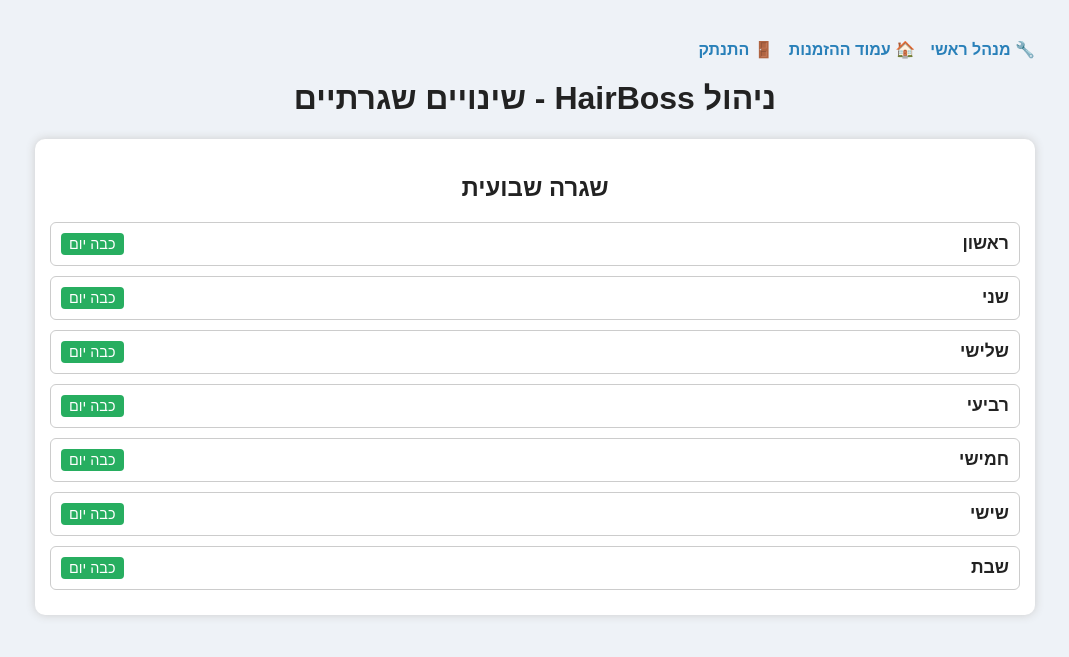
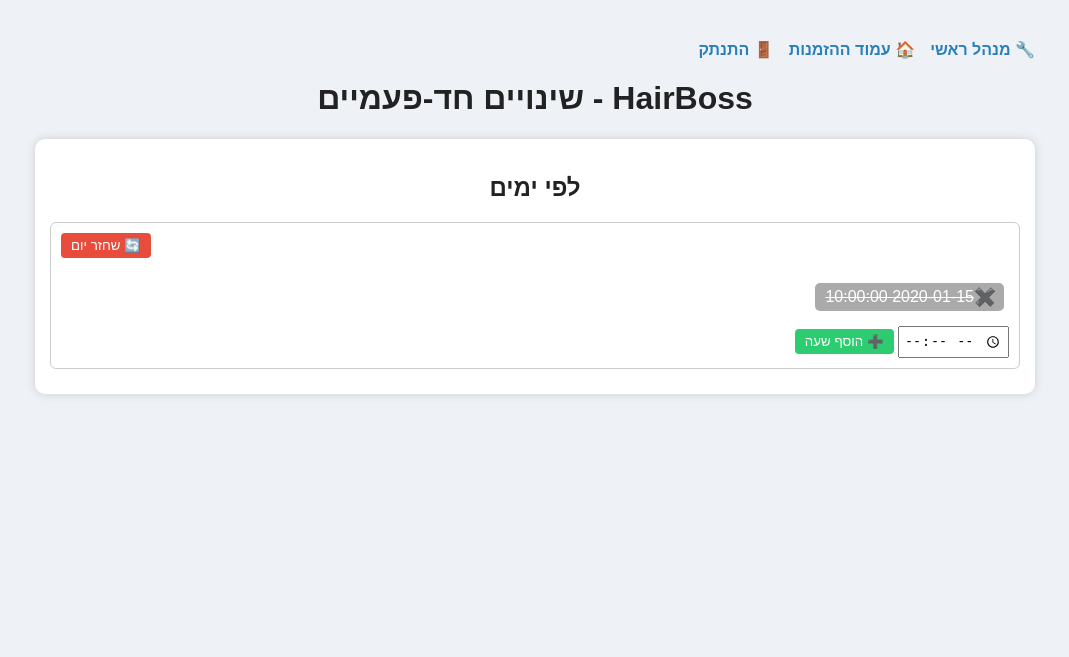
Before and after one commit to rhinops332/barber, a Flask app: template templates/admin_routine.html in a window 1280 px wide. Shown: the top 657 px of the page, without its empty margins (105-1174 px from the left). Run offline with Flask 3, Linux system fonts and the light colour scheme; the template is opened without the code that fills it: most values are stand-ins (such as "Sample title", 1, 10 or a date in 2020).

Commit message:
Update admin_routine.html

```diff
--- a/templates/admin_routine.html
+++ b/templates/admin_routine.html
@@ -3,7 +3,7 @@
 <head>
   <meta charset="UTF-8" />
   <meta name="viewport" content="width=device-width, initial-scale=1" />
-  <title>HairBoss - ניהול שינויים שגרתיים</title>
+  <title>HairBoss - שינויים חד-פעמיים</title>
   <style>
     body {
       font-family: Arial, sans-serif;
@@ -52,7 +52,7 @@
       margin: 5px;
     }
     .time-btn {
-      padding: 5px 30px 5px 10px; /* מקום לאיקס מצד ימין */
+      padding: 5px 30px 5px 10px;
       border-radius: 5px;
       background: #3498db;
       color: white;
@@ -64,19 +64,23 @@
     }
     .time-btn.disabled {
       background: #aaa;
-      cursor: default;
       text-decoration: line-through;
+    }
+    .time-btn.edited {
+      background: #2980b9;
+    }
+    .time-btn.added {
+      background: #f1c40f;
+      color: black;
     }
     .time-btn .close-icon {
       position: absolute;
       right: 8px;
       top: 50%;
       transform: translateY(-50%);
-      color: white;
       font-weight: bold;
+      font-size: 1.1em;
       cursor: pointer;
-      user-select: none;
-      font-size: 1.1em;
       padding-left: 5px;
     }
     .actions-container {
@@ -98,7 +102,6 @@
       cursor: pointer;
       margin-left: 10px;
       font-size: 0.9em;
-      user-select: none;
     }
     .add-time-input { margin-top: 10px; }
     input[type="time"] { padding: 4px; }
@@ -110,18 +113,14 @@
       border-radius: 4px;
       cursor: pointer;
     }
-    button.toggle-day-btn {
-      background: #e67e22;
+    button.restore-btn {
+      background: #e74c3c;
       color: white;
       border: none;
-      padding: 3px 8px;
+      padding: 5px 10px;
       border-radius: 4px;
       cursor: pointer;
-      font-size: 0.9em;
-      user-select: none;
-    }
-    button.toggle-day-btn.enabled {
-      background: #27ae60;
+      margin-bottom: 10px;
     }
     .top-nav {
       overflow: hidden;
@@ -134,148 +133,84 @@
       text-decoration: none;
       color: #2980b9;
       font-weight: bold;
-      user-select: none;
     }
     .logout {
       margin-left: auto;
       color: red;
     }
   </style>
+
   <script>
     function toggleSection(id) {
       document.getElementById(id).classList.toggle('active');
     }
 
-  async function updateWeeklySchedule(action, day_key, time, new_time = null) {
-    const body = { action, day_key, time };
-    if (new_time) body.new_time = new_time;
-    const res = await fetch('/weekly_schedule', {
+    async function updateOverrides(date, time, action, new_time = null) {
+      const res = await fetch('/overrides', {
         method: 'POST',
-      headers: {'Content-Type': 'application/json'},
-      body: JSON.stringify(body)
+        headers: { 'Content-Type': 'application/json' },
+        body: JSON.stringify({ date, time, action, new_time })
       });
       return await res.json();
     }
 
-  async function addWeeklyTime(day_key) {
-    const input = document.getElementById('weekly-add-' + day_key);
-    const time = input.value;
-    if (!time) return alert('נא לבחור שעה');
-    const data = await updateWeeklySchedule('add', day_key, time);
-    if (!data.error) location.reload();
-    else alert(data.error);
+    async function removeOverrides(date, time) {
+      await updateOverrides(date, time, 'remove');
+      location.reload();
     }
 
-  async function removeWeeklyTime(day_key, time) {
-    // מחיקה שקטה בלי popup ובלי רילואד
-    const data = await updateWeeklySchedule('remove', day_key, time);
-    if (!data.error) {
-      const wrapper = document.getElementById(`time-wrapper-${day_key}-${time.replace(':', '-')}`);
-      if (wrapper) wrapper.remove();
-    } else {
-      alert(data.error);
-    }
-  }
-
-  function toggleActions(day_key, time) {
-    const id = `actions-${day_key}-${time.replace(':','-')}`;
+    function toggleActions(date, time) {
+      const id = 'actions-' + date + '-' + time.replace(/:/g, '-');
       const el = document.getElementById(id);
-    if (!el) return;
-    // סוגר את כל שאר התפריטים לפני
       document.querySelectorAll('.actions-container').forEach(c => {
         if (c !== el) c.style.display = 'none';
       });
       el.style.display = (el.style.display === 'block') ? 'none' : 'block';
     }
 
-  // פונקציית עריכה פשוטה: משנה טקסט של הכפתור לשדה input, וכפתורי אישור/ביטול
-  function enableEdit(day_key, time) {
-    const wrapperId = `time-wrapper-${day_key}-${time.replace(':', '-')}`;
+    function enableEdit(date, time) {
+      const wrapperId = 'time-wrapper-' + date + '-' + time.replace(/:/g, '-');
       const wrapper = document.getElementById(wrapperId);
-    if (!wrapper) return;
-
-    // מוחקים את תוכן ה-wrapper
       wrapper.innerHTML = '';
 
-    // יוצרים input type=time עם הערך המקורי
       const input = document.createElement('input');
       input.type = 'time';
       input.value = time;
-    input.id = `edit-input-${day_key}-${time.replace(':', '-')}`;
 
-    // כפתור אישור
       const saveBtn = document.createElement('button');
       saveBtn.textContent = '✓';
       saveBtn.style.marginLeft = '5px';
-    saveBtn.onclick = async (e) => {
-      e.stopPropagation();
+      saveBtn.onclick = async () => {
         const newTime = input.value;
-      if (!newTime) {
-        alert('נא לבחור שעה תקינה');
-        return;
-      }
-      const data = await updateWeeklySchedule('edit', day_key, time, newTime);
-      if (!data.error) {
-        // רענן את הדף כדי להראות את השינוי
+        await updateOverrides(date, time, 'edit', newTime);
         location.reload();
-      } else {
-        alert(data.error);
-      }
       };
 
-    // כפתור ביטול
       const cancelBtn = document.createElement('button');
       cancelBtn.textContent = '✖';
       cancelBtn.style.marginLeft = '5px';
-    cancelBtn.onclick = (e) => {
-      e.stopPropagation();
-      // פשוט רענון הדף כדי לשחזר את התצוגה המקורית
-      location.reload();
-    };
+      cancelBtn.onclick = () => location.reload();
 
       wrapper.appendChild(input);
       wrapper.appendChild(saveBtn);
       wrapper.appendChild(cancelBtn);
     }
 
-  function toggleWeeklyDay(dayKey, enable) {
-    fetch("/weekly_schedule", {
-      method: "POST",
-      headers: {
-        "Content-Type": "application/json",
-      },
-      body: JSON.stringify({
-        action: enable ? "enable_day" : "disable_day",
-        day_key: dayKey
-      }),
-    })
-    .then(response => response.json())
-    .then(data => {
-      if (!data.error) {
-        const button = document.querySelector(`.toggle-day-btn[onclick*="'${dayKey}'"]`);
-        if (button) {
-          if (enable) {
-            button.classList.add("enabled");
-            button.innerText = "כבה יום";
-            button.setAttribute("onclick", `event.stopPropagation(); toggleWeeklyDay('${dayKey}', false)`);
-          } else {
-            button.classList.remove("enabled");
-            button.innerText = "הפעל יום";
-            button.setAttribute("onclick", `event.stopPropagation(); toggleWeeklyDay('${dayKey}', true)`);
+    async function addOverrides(date) {
+      const input = document.getElementById('overrides-add-' + date);
+      const time = input.value;
+      if (!time) return alert('נא לבחור שעה');
+      await updateOverrides(date, time, 'add');
+      location.reload();
     }
-        }
-        const container = document.getElementById("weekly-times-" + dayKey);
-        if (container) {
-          container.classList.toggle("active", enable);
-        }
-      } else {
-        alert("שגיאה: " + data.error);
-      }
-    })
-    .catch(error => {
-      console.error("שגיאה:", error);
-      alert("שגיאה בבקשת fetch");
+
+    async function restoreDay(date) {
+      await fetch('/overrides', {
+        method: 'POST',
+        headers: { 'Content-Type': 'application/json' },
+        body: JSON.stringify({ action: 'clear', date })
       });
+      location.reload();
     }
   </script>
 </head>
@@ -287,47 +222,37 @@
   <a href="/logout" class="logout">🚪 התנתק</a>
 </div>
 
-<h1>ניהול HairBoss - שינויים שגרתיים</h1>
+<h1>HairBoss - שינויים חד-פעמיים</h1>
 
 <div class="section">
-  <h2>שגרה שבועית</h2>
+  <h2>לפי ימים</h2>
 
-  {% set day_map = {
-    '6': "ראשון",
-    '0': "שני",
-    '1': "שלישי",
-    '2': "רביעי",
-    '3': "חמישי",
-    '4': "שישי",
-    '5': "שבת"
-  } %}
-
-  {% for day_key in ['6','0','1','2','3','4','5'] %}
+  {% for date in week_dates %}
     <div class="day-container">
-      <div class="day-header" onclick="toggleSection('weekly-times-{{day_key}}')">
-        <span>{{ day_map[day_key] }}</span>
-        <button class="toggle-day-btn {% if weekly_schedule[day_key]|length > 0 %}enabled{% endif %}"
-          onclick="event.stopPropagation(); toggleWeeklyDay('{{day_key}}', {{ 'false' if weekly_schedule[day_key]|length > 0 else 'true' }})">
-          {% if weekly_schedule[day_key]|length > 0 %}כבה יום{% else %}הפעל יום{% endif %}
-        </button>
+      <div class="day-header" onclick="toggleSection('overrides-times-{{date}}')">
+        <span>{{ date_map[date] }}</span>
+        <button class="restore-btn" onclick="event.stopPropagation(); restoreDay('{{date}}')">🔄 שחזר יום</button>
       </div>
 
-      <div class="times-container" id="weekly-times-{{day_key}}">
-        {% for time in weekly_schedule[day_key] %}
-          <div class="time-wrapper" id="time-wrapper-{{day_key}}-{{time|replace(':','-')}}">
-            <button class="time-btn" onclick="toggleActions('{{day_key}}', '{{time}}')">
+      <div class="times-container active" id="overrides-times-{{date}}">
+        {% for slot in week_slots[date].times %}
+          {% set time = slot.time %}
+          <div class="time-wrapper" id="time-wrapper-{{date}}-{{time|replace(':','-')}}">
+            <button class="time-btn
+              {% if not slot.available %}disabled{% endif %}"
+              onclick="toggleActions('{{date}}', '{{time}}')">
               {{ time }}
-              <span class="close-icon" onclick="event.stopPropagation(); removeWeeklyTime('{{day_key}}', '{{time}}')">✖️</span>
+              <span class="close-icon" onclick="event.stopPropagation(); removeOverrides('{{date}}', '{{time}}')">✖️</span>
             </button>
-            <div class="actions-container" id="actions-{{day_key}}-{{time|replace(':','-')}}">
-              <button onclick="event.stopPropagation(); enableEdit('{{day_key}}', '{{time}}')">✏️ עריכה</button>
+            <div class="actions-container" id="actions-{{date}}-{{time|replace(':','-')}}">
+              <button onclick="event.stopPropagation(); enableEdit('{{date}}', '{{time}}')">✏️ עריכה</button>
             </div>
           </div>
         {% endfor %}
 
         <div class="add-time-input">
-          <input type="time" id="weekly-add-{{day_key}}">
-          <button class="add-btn" onclick="addWeeklyTime('{{day_key}}')">➕ הוסף שעה</button>
+          <input type="time" id="overrides-add-{{date}}">
+          <button class="add-btn" onclick="addOverrides('{{date}}')">➕ הוסף שעה</button>
         </div>
       </div>
     </div>
```
Lines whose indentation alone changed are shown as unchanged.
